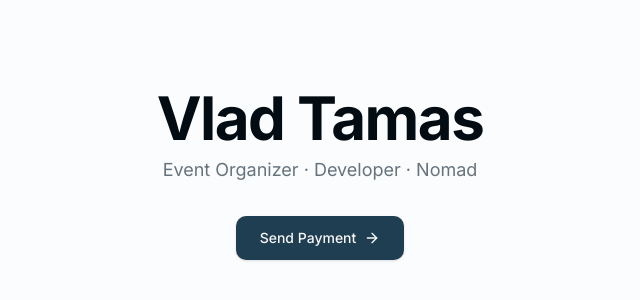
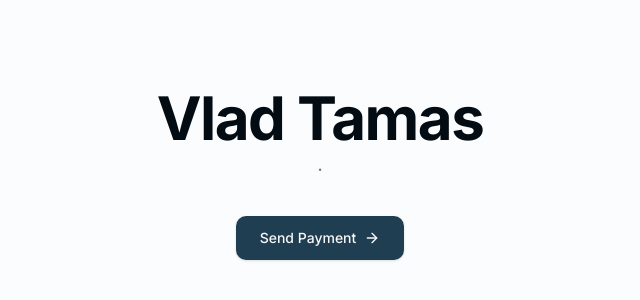
Before and after one commit to dalv/vladtamas, a Next.js app: page / in a window 1280 px wide. Shown: the part 226-526 px from the top of the page, without its empty margins (320-960 px from the left). Built offline with nearby package versions, Linux system fonts and the light colour scheme.

Commit message:
small change hero section

```diff
--- a/app/page.tsx
+++ b/app/page.tsx
@@ -10,7 +10,7 @@ export default function HomePage() {
             Vlad Tamas
           </h1>
           <p className="text-muted-foreground text-lg">
-            Event Organizer · Developer · Nomad
+            ·
           </p>
         </div>
 
```
